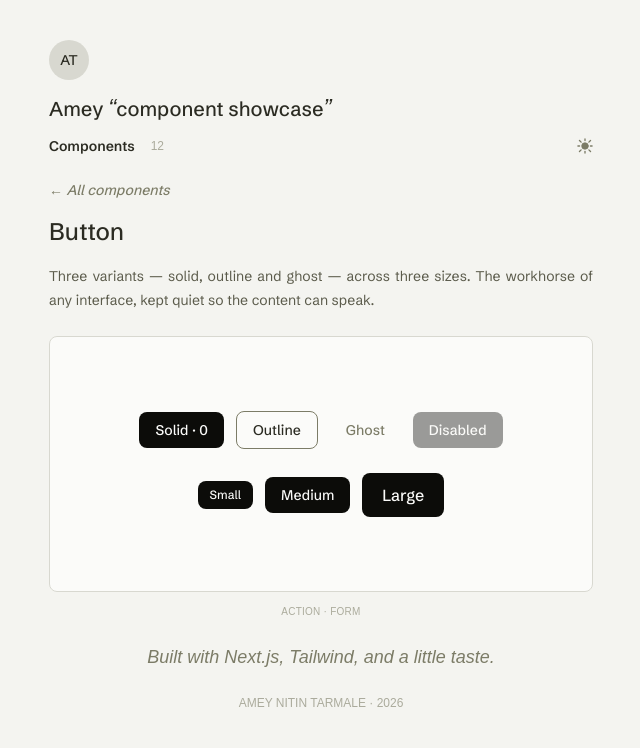
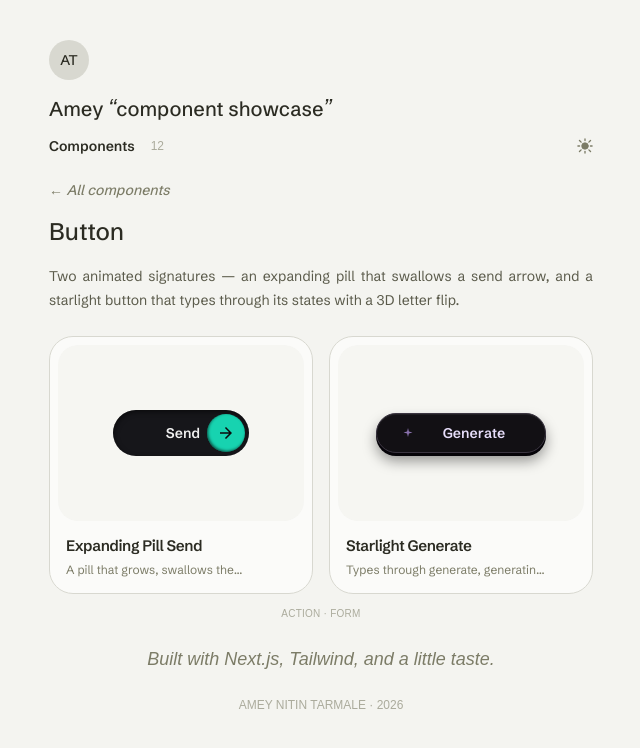
Before and after one commit to WebDevAmey/explored-components, a Next.js app: page /components/button in a window 1280 px wide. Shown: the top 748 px of the page, without its empty margins (319-959 px from the left). Built offline with nearby package versions, Linux system fonts and the light colour scheme; a web font is replaced by a local one.

Commit message:
Add animated button components and update button showcase; enhance global styles with keyframes

```diff
--- a/app/components/[slug]/page.tsx
+++ b/app/components/[slug]/page.tsx
@@ -58,11 +58,18 @@ export default async function ComponentPage({ params }: Props) {
         </div>
 
         <div className="animate-in animate-delay-2 w-full">
-          <ShowcaseFrame
-            caption={component.tags.join(" · ")}
-          >
-            {demo}
-          </ShowcaseFrame>
+          {component.slug === "button" ? (
+            <div className="flex w-full flex-col gap-3">
+              {demo}
+              <p className="text-center font-mono text-[10px] uppercase tracking-wide text-olive-400 dark:text-olive-500">
+                {component.tags.join(" · ")}
+              </p>
+            </div>
+          ) : (
+            <ShowcaseFrame caption={component.tags.join(" · ")}>
+              {demo}
+            </ShowcaseFrame>
+          )}
         </div>
 
         <div className="animate-in animate-delay-3 w-full">
--- a/app/globals.css
+++ b/app/globals.css
@@ -196,3 +196,19 @@ body:where(.dark, .dark *) {
 .animate-delay-10 {
   animation-delay: 1s;
 }
+
+@keyframes starlight-spin {
+  to {
+    transform: rotate(360deg);
+  }
+}
+
+@keyframes starlight-twinkle {
+  0%,
+  100% {
+    opacity: 0.5;
+  }
+  50% {
+    opacity: 1;
+  }
+}
--- a/components/showcase/button.tsx
+++ b/components/showcase/button.tsx
@@ -1,6 +1,8 @@
 "use client";
 
-import { useState } from "react";
+import { ExpandingPillSend } from "@/components/showcase/expanding-pill-send";
+import StarlightGenerateBtn from "@/components/showcase/starlight-generate-btn";
+import { DisplayCard } from "@/components/showcase/display-card";
 
 type Variant = "solid" | "outline" | "ghost";
 type Size = "sm" | "md" | "lg";
@@ -50,23 +52,20 @@ export function Button({
 }
 
 export function ButtonShowcase() {
-  const [clicks, setClicks] = useState(0);
-
   return (
-    <div className="flex flex-col gap-6 items-center w-full">
-      <div className="flex flex-wrap items-center justify-center gap-3">
-        <Button onClick={() => setClicks((c) => c + 1)}>
-          Solid · {clicks}
-        </Button>
-        <Button variant="outline">Outline</Button>
-        <Button variant="ghost">Ghost</Button>
-        <Button disabled>Disabled</Button>
-      </div>
-      <div className="flex flex-wrap items-center justify-center gap-3">
-        <Button size="sm">Small</Button>
-        <Button size="md">Medium</Button>
-        <Button size="lg">Large</Button>
-      </div>
+    <div className="grid w-full gap-4 sm:grid-cols-2">
+      <DisplayCard
+        name="Expanding Pill Send"
+        description="A pill that grows, swallows the arrow, and exhales — a send that commits."
+      >
+        <ExpandingPillSend />
+      </DisplayCard>
+      <DisplayCard
+        name="Starlight Generate"
+        description="Types through generate, generating and generated with a 3D letter flip."
+      >
+        <StarlightGenerateBtn />
+      </DisplayCard>
     </div>
   );
 }
--- /dev/null
+++ b/components/showcase/display-card.tsx
@@ -0,0 +1,42 @@
+export function DisplayCard({
+  name,
+  description,
+  children,
+}: {
+  name: string;
+  description: string;
+  children: React.ReactNode;
+}) {
+  return (
+    <article className="group/card flex h-full flex-col overflow-hidden rounded-3xl border border-olive-300 dark:border-olive-700 bg-olive-50 dark:bg-olive-950">
+      <div className="relative m-2 mb-0 flex min-h-44 flex-1 items-center justify-center overflow-hidden rounded-[1.25rem] bg-olive-100/70 p-4 dark:bg-olive-900/70">
+        <div className="transition-transform duration-300 ease-[cubic-bezier(0.23,1,0.32,1)] group-hover/card:scale-[1.05]">
+          {children}
+        </div>
+      </div>
+      <div className="flex shrink-0 items-center justify-between gap-3 px-4 py-3.5">
+        <div className="min-w-0">
+          <h3 className="truncate text-[0.95rem] font-semibold tracking-tight text-olive-800 dark:text-olive-100">
+            {name}
+          </h3>
+          <p className="mt-0.5 line-clamp-1 text-xs leading-relaxed text-olive-500 dark:text-olive-400">
+            {description}
+          </p>
+        </div>
+        <svg
+          aria-hidden="true"
+          viewBox="0 0 24 24"
+          fill="none"
+          stroke="currentColor"
+          strokeWidth="2"
+          strokeLinecap="round"
+          strokeLinejoin="round"
+          className="h-4 w-4 shrink-0 -translate-x-1 text-olive-400 opacity-0 transition-[opacity,transform] duration-300 ease-[cubic-bezier(0.23,1,0.32,1)] group-hover/card:translate-x-0 group-hover/card:opacity-100 dark:text-olive-500"
+        >
+          <path d="M7 17 17 7" />
+          <path d="M8 7h9v9" />
+        </svg>
+      </div>
+    </article>
+  );
+}
--- /dev/null
+++ b/components/showcase/expanding-pill-send.tsx
@@ -0,0 +1,27 @@
+export function ExpandingPillSend() {
+  return (
+    <button
+      type="button"
+      className="group relative flex h-[2.9rem] w-[8.5rem] cursor-pointer items-center overflow-hidden rounded-full bg-[#16161a] p-2 shadow-[inset_1px_2px_5px_rgba(0,0,0,0.5)] transition-colors duration-700 ease-[cubic-bezier(0.51,0.026,0.368,1.016)] hover:bg-[#dff5ee]"
+    >
+      <span className="absolute inset-1 flex items-center justify-end">
+        <span className="w-0 transition-[width] duration-[0.9s] ease-[cubic-bezier(0.51,0.026,0.368,1.016)] group-hover:w-full" />
+        <span className="flex aspect-square h-full flex-shrink-0 items-center justify-center rounded-full bg-[#17d3b0] shadow-[inset_1px_-1px_3px_rgba(0,0,0,0.6)] transition-[background-color,border-radius] duration-[0.9s] ease-[cubic-bezier(0.51,0.026,0.368,1.016)] group-hover:rounded-[30%] group-hover:bg-[#0b0b0d]">
+          <svg
+            className="h-3 w-3 text-[#0b0b0d] transition-[color,transform,rotate] duration-[0.9s] ease-[cubic-bezier(0.51,0.026,0.368,1.016)] group-hover:rotate-90 group-hover:text-[#dff5ee]"
+            viewBox="0 0 16 16"
+            fill="none"
+          >
+            <path
+              fill="currentColor"
+              d="M12.175 9H0V7H12.175L6.575 1.4L8 0L16 8L8 16L6.575 14.6L12.175 9Z"
+            />
+          </svg>
+        </span>
+      </span>
+      <span className="relative z-10 flex h-full items-center pl-[2.8rem] pr-[1.8rem] text-sm font-semibold leading-none text-[#f0f0f0] transition-[color,padding] duration-[0.9s] ease-[cubic-bezier(0.51,0.026,0.368,1.016)] group-hover:pl-[1.1rem] group-hover:pr-[3.4rem] group-hover:text-[#0b0b0d]">
+        Send
+      </span>
+    </button>
+  );
+}
--- /dev/null
+++ b/components/showcase/starlight-generate-btn.tsx
@@ -0,0 +1,132 @@
+"use client";
+
+import { useCallback, useEffect, useRef, useState } from "react";
+
+type Phase = "idle" | "generating" | "generated";
+
+const PHASES: { phase: Phase; text: string }[] = [
+  { phase: "idle", text: "Generate" },
+  { phase: "generating", text: "Generating" },
+  { phase: "generated", text: "Generated" },
+];
+
+const LETTER_DELAY_MS = 30;
+const GENERATE_DURATION_MS = 2000;
+const RESET_AFTER_MS = 1500;
+
+function Letters({ text }: { text: string }) {
+  return (
+    <>
+      {text.split("").map((char, index) => (
+        <span
+          key={index}
+          style={{ transitionDelay: `${index * LETTER_DELAY_MS}ms` }}
+          className="inline-block transition-[transform_350ms_cubic-bezier(0.34,1.56,0.64,1),opacity_300ms_ease]"
+        >
+          {char}
+        </span>
+      ))}
+    </>
+  );
+}
+
+export default function StarlightGenerateBtn() {
+  const [phase, setPhase] = useState<Phase>("idle");
+  const runId = useRef(0);
+  const timeoutRef = useRef<ReturnType<typeof setTimeout> | null>(null);
+
+  const clearPendingTimeout = useCallback(() => {
+    if (timeoutRef.current) {
+      clearTimeout(timeoutRef.current);
+      timeoutRef.current = null;
+    }
+  }, []);
+
+  useEffect(() => clearPendingTimeout, [clearPendingTimeout]);
+
+  const handlePress = () => {
+    if (phase === "generating") return;
+
+    clearPendingTimeout();
+    const id = ++runId.current;
+    setPhase("generating");
+
+    timeoutRef.current = setTimeout(() => {
+      if (id !== runId.current) return;
+      setPhase("generated");
+
+      timeoutRef.current = setTimeout(() => {
+        if (id !== runId.current) return;
+        setPhase("idle");
+      }, RESET_AFTER_MS);
+    }, GENERATE_DURATION_MS);
+  };
+
+  const phaseIndex = PHASES.findIndex((entry) => entry.phase === phase);
+  const generating = phase === "generating";
+  const generated = phase === "generated";
+
+  return (
+    <button
+      type="button"
+      aria-busy={generating || undefined}
+      className={`relative inline-flex cursor-pointer items-center gap-2 rounded-full border px-[22px] py-[10px] text-sm font-semibold text-[#e7defb] shadow-[inset_0_1px_0_rgba(255,255,255,0.06),0_3px_0_0_#050308,0_8px_14px_rgba(0,0,0,0.4)] transition-[background-color_300ms_ease,border-color_300ms_ease,transform_150ms_ease,box-shadow_150ms_ease,scale_150ms_ease] active:scale-[0.985] active:shadow-[inset_0_1px_0_rgba(255,255,255,0.06),0_1px_0_0_#050308,0_4px_8px_rgba(0,0,0,0.35)] ${
+        generated ? "border-[#c9a6ff] bg-[#c9a6ff]" : "border-[#3a3440] bg-[#121014]"
+      }`}
+      onClick={handlePress}
+    >
+      <span
+        className={`relative flex h-[18px] w-[18px] shrink-0 items-center justify-center rounded-full border-[1.5px] border-transparent transition-[border-color_300ms_ease] before:absolute before:inset-[-4px] before:rounded-full before:border-[1.5px] before:border-transparent before:border-t-[#c9a6ff] before:opacity-0 ${
+          generating ? "before:animate-[starlight-spin_0.9s_linear_infinite] before:opacity-100" : ""
+        } ${generated ? "border-[#1b1420]" : ""}`}
+      >
+        <svg
+          className={`absolute inset-0 m-auto h-3 w-3 text-[#c9a6ff] transition-[transform_300ms_cubic-bezier(0.34,1.56,0.64,1),opacity_200ms_ease,scale_300ms_cubic-bezier(0.34,1.56,0.64,1)] ${
+            generating
+              ? "animate-none"
+              : generated
+                ? "animate-none opacity-0 scale-[0.5]"
+                : "animate-[starlight-twinkle_2.4s_ease-in-out_infinite]"
+          }`}
+          viewBox="0 0 24 24"
+          fill="currentColor"
+        >
+          <path d="M12 2 L13.8 9.2 L21 11 L13.8 12.8 L12 20 L10.2 12.8 L3 11 L10.2 9.2 Z" />
+        </svg>
+        <svg
+          className={`absolute inset-0 m-auto h-3 w-3 text-[#1b1420] transition-[transform_300ms_cubic-bezier(0.34,1.56,0.64,1),opacity_200ms_ease,scale_300ms_cubic-bezier(0.34,1.56,0.64,1)] ${
+            generated ? "scale-100 opacity-100" : "scale-[0.5] opacity-0"
+          }`}
+          viewBox="0 0 24 24"
+          fill="none"
+          stroke="currentColor"
+          strokeWidth="3"
+          strokeLinecap="round"
+          strokeLinejoin="round"
+        >
+          <polyline points="4 12 9 17 20 6" />
+        </svg>
+      </span>
+      <span className="relative inline-flex h-[1.3em] w-[7em] items-center justify-center [perspective:200px]">
+        {PHASES.map(({ phase: wordPhase, text }, index) => {
+          const state =
+            index === phaseIndex
+              ? "[&_span]:opacity-100 [&_span]:[transform:rotateX(0deg)]"
+              : index < phaseIndex
+                ? "[&_span]:opacity-0 [&_span]:[transform:rotateX(90deg)]"
+                : "[&_span]:opacity-0 [&_span]:[transform:rotateX(-90deg)]";
+          return (
+            <span
+              key={wordPhase}
+              className={`absolute left-0 top-0 flex h-full w-full items-center justify-center text-sm font-semibold transition-colors duration-300 ${state} ${
+                generated ? "text-[#1b1420]" : "text-[#e7defb]"
+              }`}
+            >
+              <Letters text={text} />
+            </span>
+          );
+        })}
+      </span>
+    </button>
+  );
+}
--- a/lib/registry.ts
+++ b/lib/registry.ts
@@ -10,7 +10,7 @@ export const components: ComponentMeta[] = [
     slug: "button",
     name: "Button",
     description:
-      "Three variants — solid, outline and ghost — across three sizes. The workhorse of any interface, kept quiet so the content can speak.",
+      "Two animated signatures — an expanding pill that swallows a send arrow, and a starlight button that types through its states with a 3D letter flip.",
     tags: ["action", "form"],
   },
   {
```
